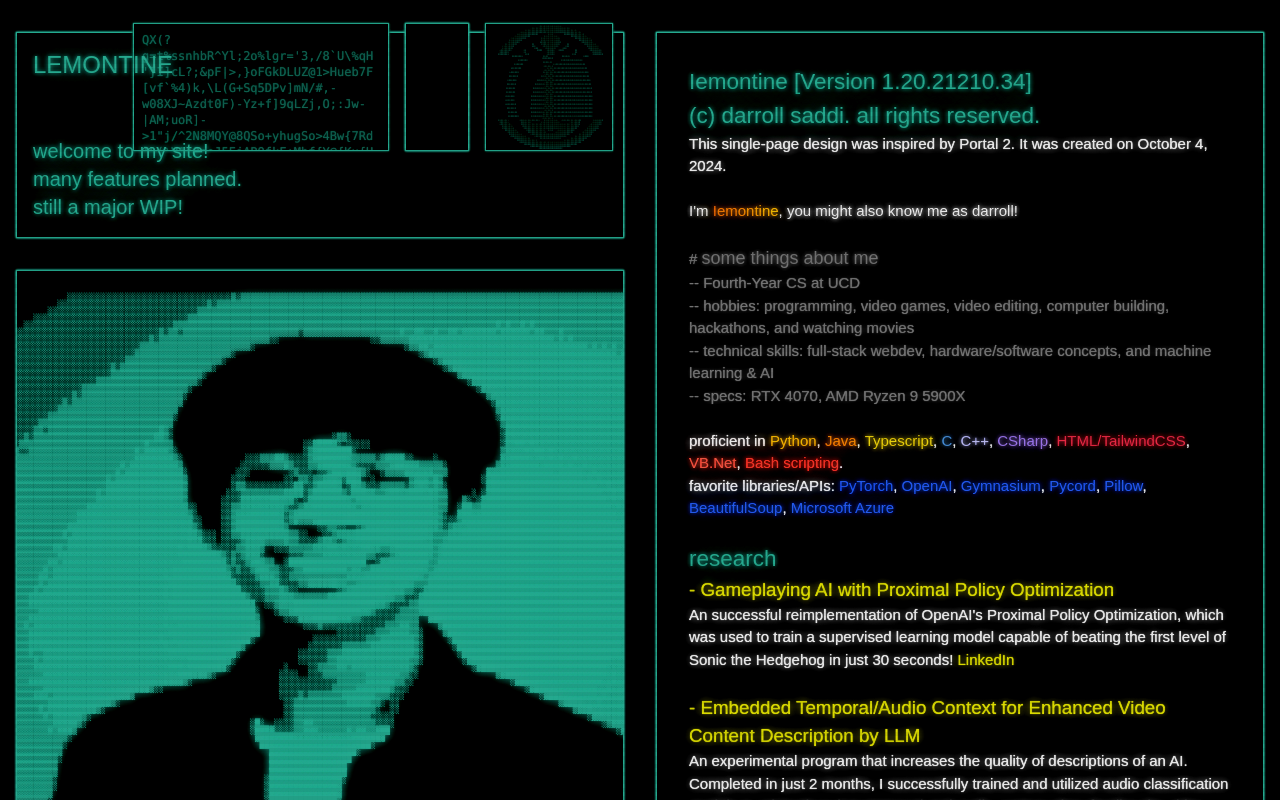
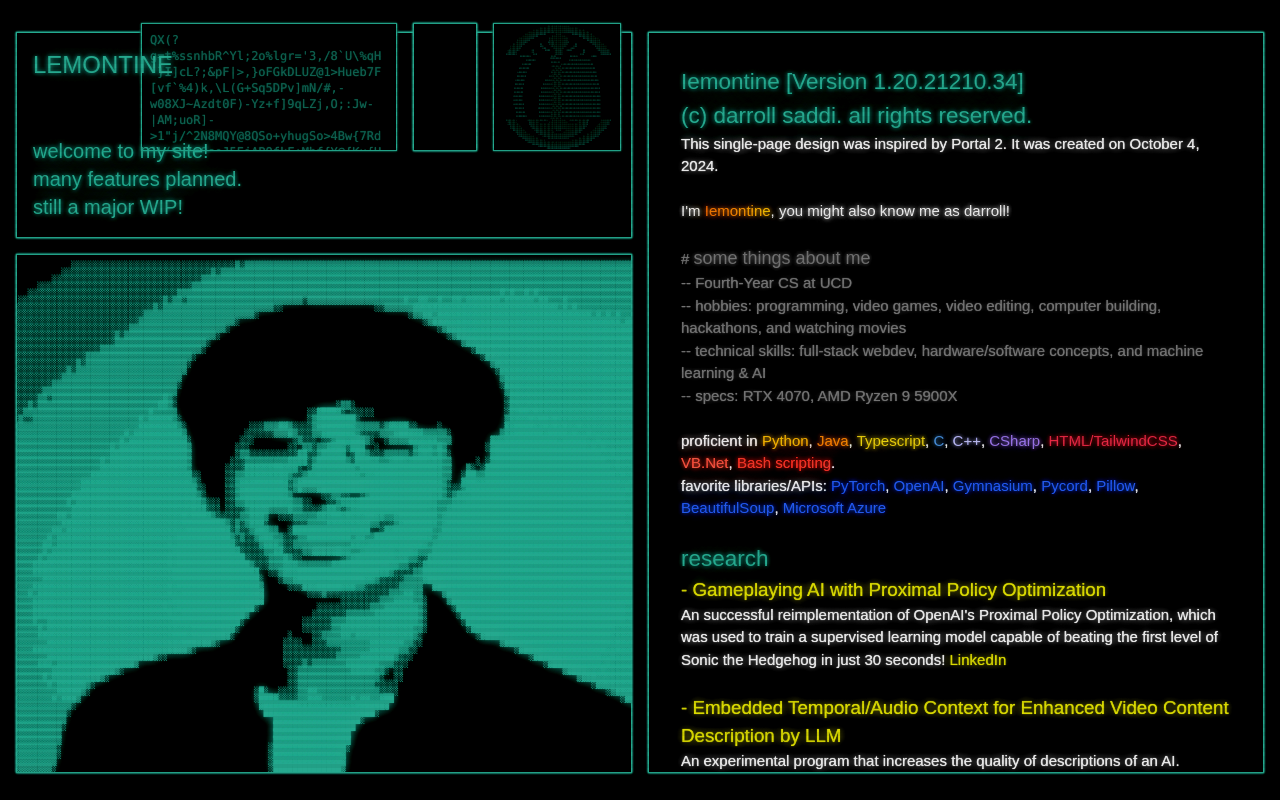
Before and after one commit to Iemontine/portfolio, a React (Create React App) app: page / in a window 1280 px wide. Built offline with nearby package versions, Linux system fonts and the light colour scheme; a web font is replaced by a local one.

Commit message:
fix positioning

```diff
--- a/src/App.tsx
+++ b/src/App.tsx
@@ -13,7 +13,8 @@ const App = () => {
       <div className="scanlines"></div>
       <div
         style={{ backgroundColor: BACKGROUND_COLOR, color: INTERFACE_COLOR }}
-        className="h-screen w-screen text-xl p-4 sm:py-8 grid grid-cols-1 md:grid-cols-2 grid-rows-[33%,33%,33%] md:grid-rows-[1fr,2fr] gap-4 sm:gap-8 vhs-effect">
+        className="h-screen w-screen text-xl p-4 sm:py-8 grid grid-cols-1 md:grid-cols-2 grid-rows-[auto,auto,auto] md:grid-rows-[1fr,1fr] gap-4 sm:gap-4 vhs-effect">
+
         <AboutBox />
 
         <ContentBox />
--- a/src/components/ArtBox.tsx
+++ b/src/components/ArtBox.tsx
@@ -176,7 +176,7 @@ const ArtBox: React.FC<ArtBoxProps> = ({ currentPage, setCurrentPage }) => {
 			justifyContent: 'center',
 			alignItems: 'center',
 			overflow: 'hidden'
-		}} className={`border p-4 text-xs artBox`}>
+		}} className={`border text-xs artBox`}>
 			<pre style={{ textAlign: 'center', fontSize, lineHeight }}>{displayedArt}</pre>
 		</div>
 	);
```
